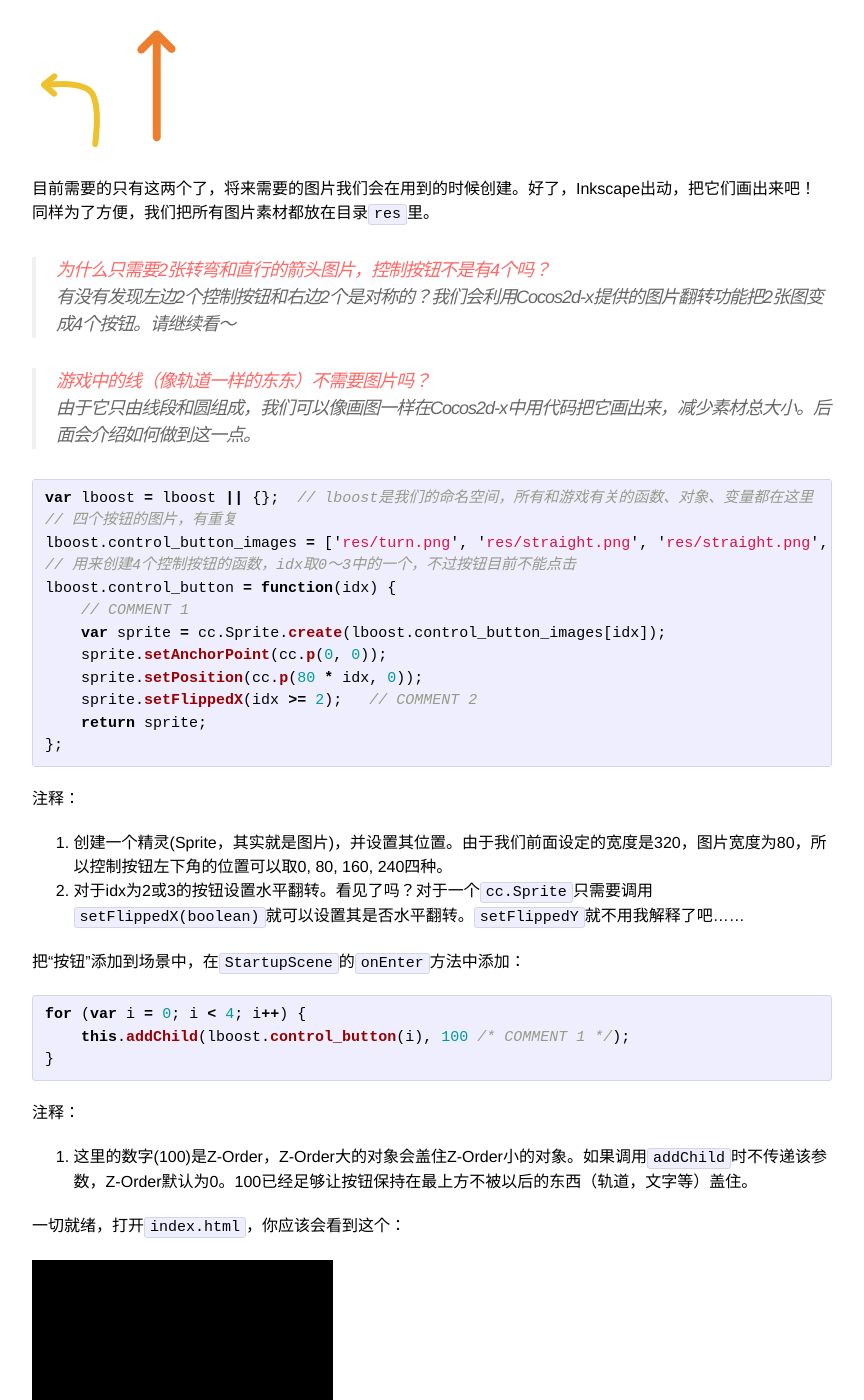
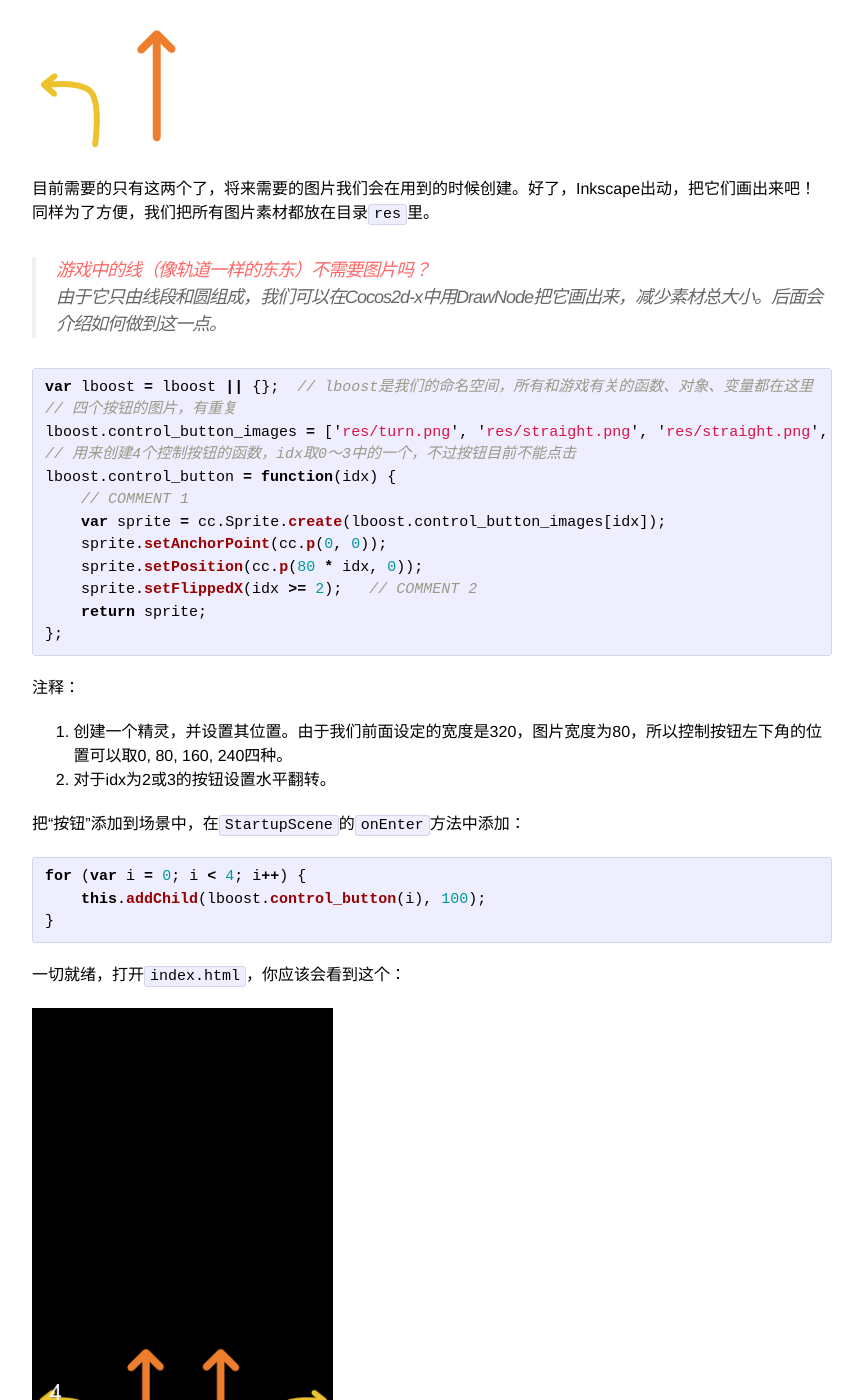
Before and after one commit to Pisces000221/LineBoost, a Jekyll site: the page built from _posts/2014-08-09-tutorial-1.md, in a window 1280 px wide and 1400 px high, scrolled down 2551 px. Shown: the whole window, without its empty margins (208-1072 px from the left). Built offline with Jekyll 4.4.1, drawn with Linux system fonts in a browser that asks for light colours; some of the changed text lies outside the part shown.

Commit message:
More misc changes

```diff
--- a/_posts/2014-08-09-tutorial-1.md
+++ b/_posts/2014-08-09-tutorial-1.md
@@ -6,7 +6,7 @@ date:   2014-08-09 14:12:00
 categories: tutorial
 ---
 
-<span style='color:chocolate'>还没玩过Line Boost？这些文章可是需要你对该游戏有一定的的喔</span>
+<span style='color:chocolate'>还没玩过Line Boost？这些文章可是需要你对该游戏有一定的了解的喔</span>
 [戳/点这里开始玩]({{ site.gameurl }})
 
 前情回顾
@@ -91,11 +91,8 @@ window.onload = function () {
 目前需要的只有这两个了，将来需要的图片我们会在用到的时候创建。好了，Inkscape出动，把它们画出来吧！<br>
 同样为了方便，我们把所有图片素材都放在目录`res`里。
 
-> <span style='color:red'>为什么只需要2张转弯和直行的箭头图片，控制按钮不是有4个吗？</span><br>
-> 有没有发现左边2个控制按钮和右边2个是对称的？我们会利用Cocos2d-x提供的图片翻转功能把2张图变成4个按钮。请继续看～
-
 > <span style='color:red'>游戏中的线（像轨道一样的东东）不需要图片吗？</span><br>
-> 由于它只由线段和圆组成，我们可以像画图一样在Cocos2d-x中用代码把它画出来，减少素材总大小。后面会介绍如何做到这一点。
+> 由于它只由线段和圆组成，我们可以在Cocos2d-x中用DrawNode把它画出来，减少素材总大小。后面会介绍如何做到这一点。
 
 {% highlight javascript %}
 var lboost = lboost || {};  // lboost是我们的命名空间，所有和游戏有关的函数、对象、变量都在这里
@@ -112,17 +109,15 @@ lboost.control_button = function(idx) {
 };
 {% endhighlight %}
 注释：<br>
-1. 创建一个精灵(Sprite，其实就是图片)，并设置其位置。由于我们前面设定的宽度是320，图片宽度为80，所以控制按钮左下角的位置可以取0, 80, 160, 240四种。<br>
-2. 对于idx为2或3的按钮设置水平翻转。看见了吗？对于一个`cc.Sprite`只需要调用`setFlippedX(boolean)`就可以设置其是否水平翻转。`setFlippedY`就不用我解释了吧……
+1. 创建一个精灵，并设置其位置。由于我们前面设定的宽度是320，图片宽度为80，所以控制按钮左下角的位置可以取0, 80, 160, 240四种。<br>
+2. 对于idx为2或3的按钮设置水平翻转。
 
 把“按钮”添加到场景中，在`StartupScene`的`onEnter`方法中添加：
 {% highlight javascript %}
 for (var i = 0; i < 4; i++) {
-    this.addChild(lboost.control_button(i), 100 /* COMMENT 1 */);
+    this.addChild(lboost.control_button(i), 100);
 }
 {% endhighlight %}
-注释：<br>
-1. 这里的数字(100)是Z-Order，Z-Order大的对象会盖住Z-Order小的对象。如果调用`addChild`时不传递该参数，Z-Order默认为0。100已经足够让按钮保持在最上方不被以后的东西（轨道，文字等）盖住。
 
 一切就绪，打开`index.html`，你应该会看到这个：
 
```
Also changed, not shown: other parts of _posts/2014-08-09-tutorial-1.md (+2 -2 lines), _posts/2014-08-07-tutorial-0.md (+10 -3 lines).
